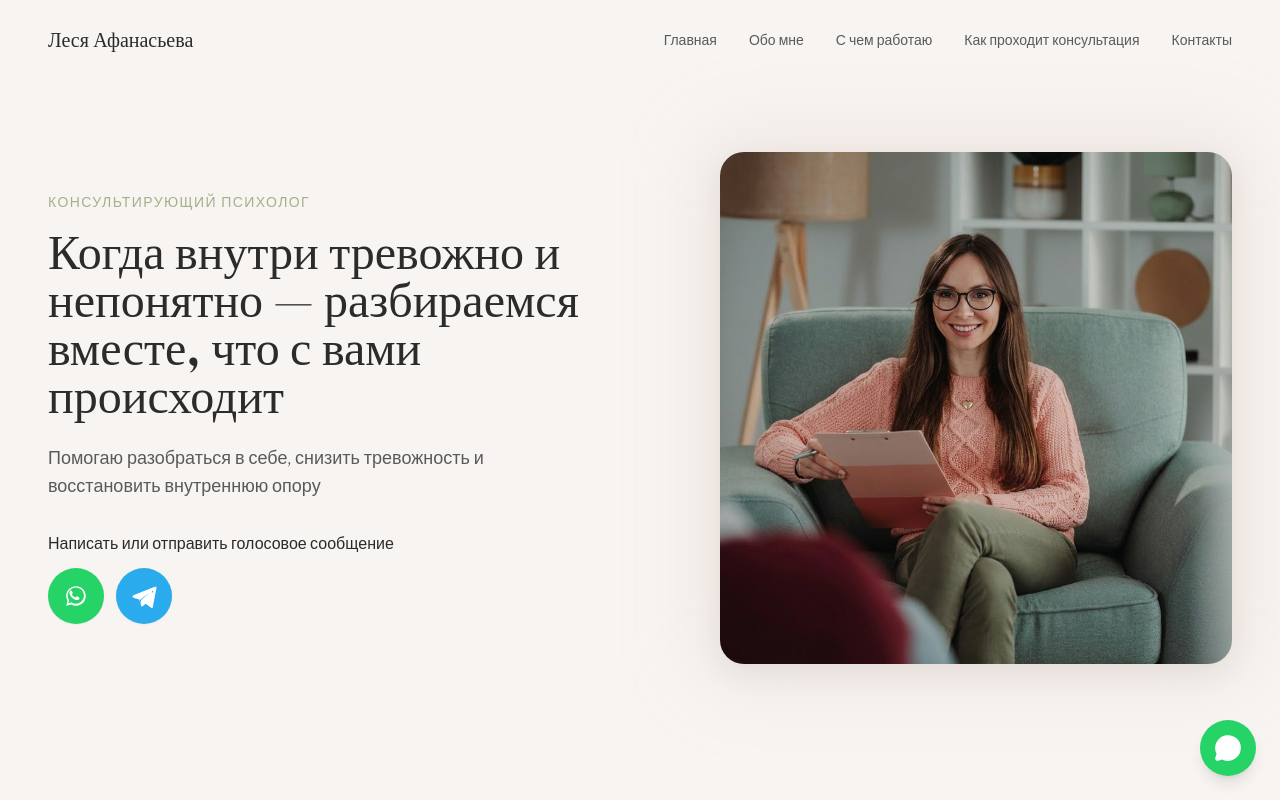
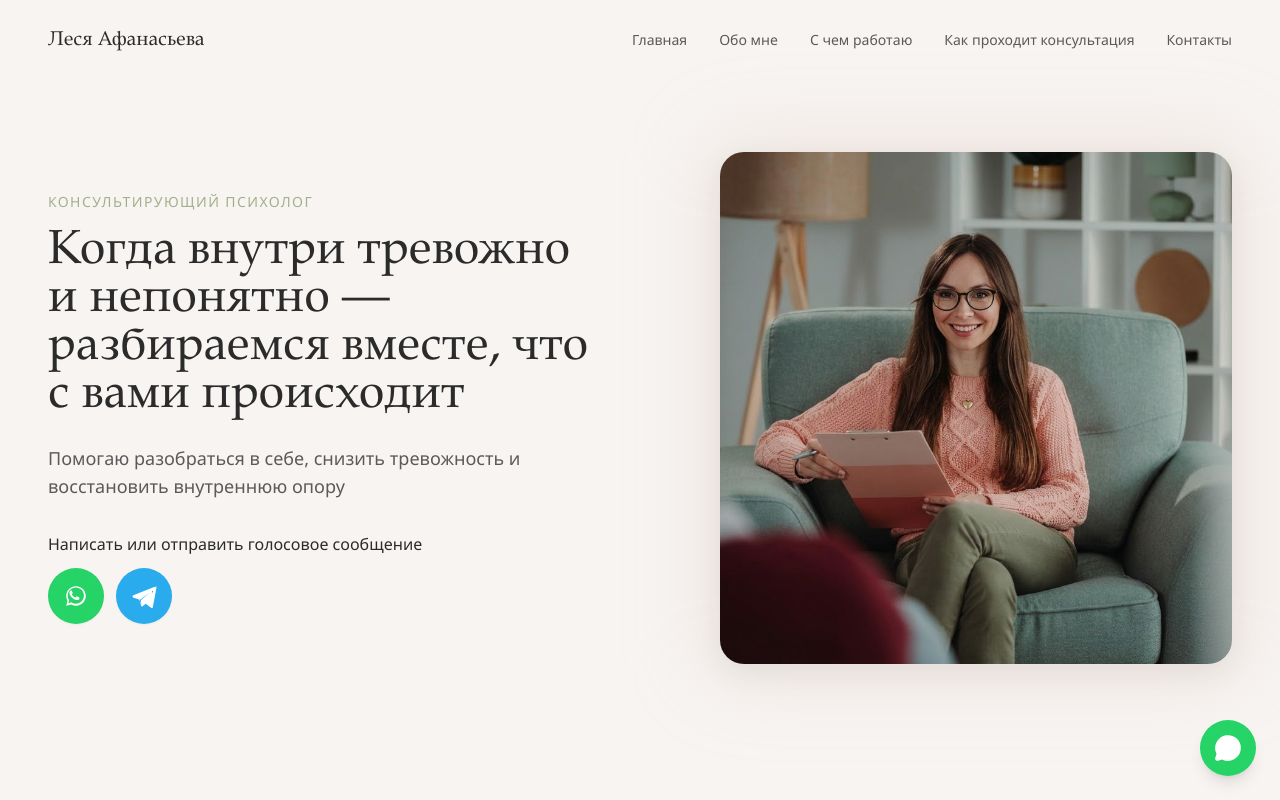
Before and after one commit to KonstantinGlazunov/LesyaPsych2, a React (Vite) app: page / in a window 1280 px wide. Shown: the top 800 px of the page. Built offline with nearby package versions, Linux system fonts and the light colour scheme.

Commit message:
Include remaining styling and assets

```diff
--- a/src/App.tsx
+++ b/src/App.tsx
@@ -1,3 +1,4 @@
+import { useEffect, useMemo } from 'react';
 import PsyNavigation from './sections/PsyNavigation';
 import PsyHero from './sections/PsyHero';
 import PsyVideo from './sections/PsyVideo';
@@ -10,10 +11,40 @@ import PsyProcess from './sections/PsyProcess';
 import PsyCTA from './sections/PsyCTA';
 import PsyFooter from './sections/PsyFooter';
 import WhatsAppButton from './components/WhatsAppButton';
+import LegalPage from './sections/LegalPage';
+import type { LegalPageKey } from './lib/contact';
+
+const getLegalPageFromUrl = (): LegalPageKey | null => {
+  const page = new URLSearchParams(window.location.search).get('page');
+
+  if (page === 'agb' || page === 'datenschutz' || page === 'impressum') {
+    return page;
+  }
+
+  return null;
+};
 
 function App() {
+  const legalPage = useMemo(() => getLegalPageFromUrl(), []);
+
+  useEffect(() => {
+    document.documentElement.lang = legalPage ? 'de' : 'ru';
+    document.title = legalPage
+      ? `${legalPage === 'agb' ? 'AGB' : legalPage === 'datenschutz' ? 'Datenschutzerklärung' : 'Impressum'} | Леся Афанасьева`
+      : 'Леся Афанасьева';
+  }, [legalPage]);
+
+  if (legalPage) {
+    return (
+      <>
+        <LegalPage page={legalPage} />
+        <PsyFooter />
+      </>
+    );
+  }
+
   return (
-    <div className="min-h-screen bg-[#F7F4F2]" lang="en">
+    <div className="min-h-screen bg-[#F7F4F2]">
       <PsyNavigation />
       <main>
         <section id="hero">
--- a/src/index.css
+++ b/src/index.css
@@ -1,5 +1,3 @@
-@import url('https://fonts.googleapis.com/css2?family=DM+Serif+Display:ital@0;1&family=Libre+Franklin:wght@200;300;400;500;600;700&display=swap');
-
 @tailwind base;
 @tailwind components;
 @tailwind utilities;
@@ -37,8 +35,8 @@
     --psy-white: #FFFFFF;
     --psy-cream: #FAF8F6;
 
-    --font-serif: 'DM Serif Display', serif;
-    --font-sans: 'Libre Franklin', sans-serif;
+    --font-serif: 'Iowan Old Style', 'Palatino Linotype', 'Book Antiqua', 'Georgia', serif;
+    --font-sans: 'Avenir Next', 'Segoe UI', 'Helvetica Neue', 'Arial', sans-serif;
   }
 }
 
```
Also changed, not shown: public/images/lesyLogo.png (added).
